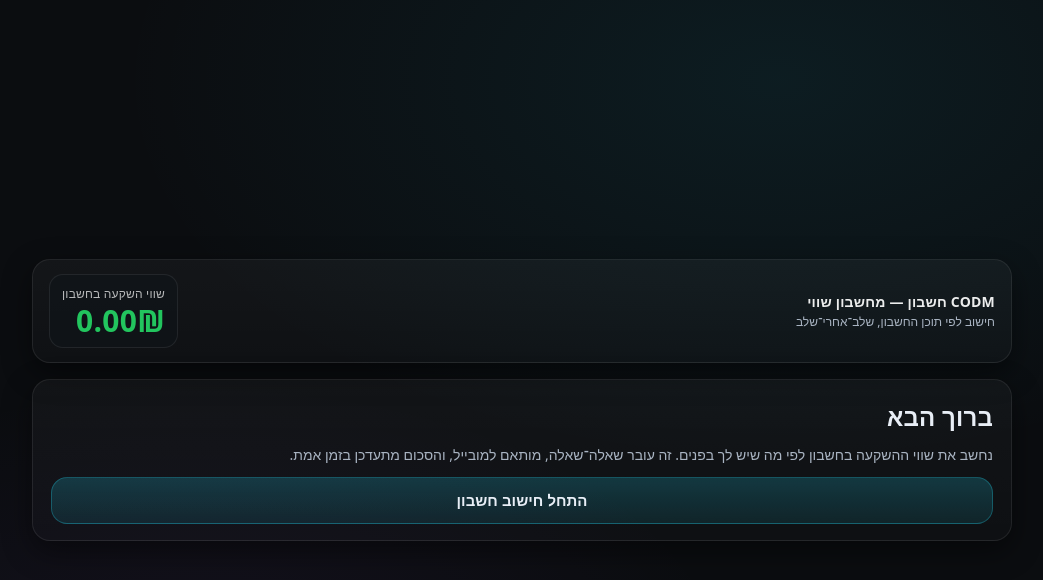
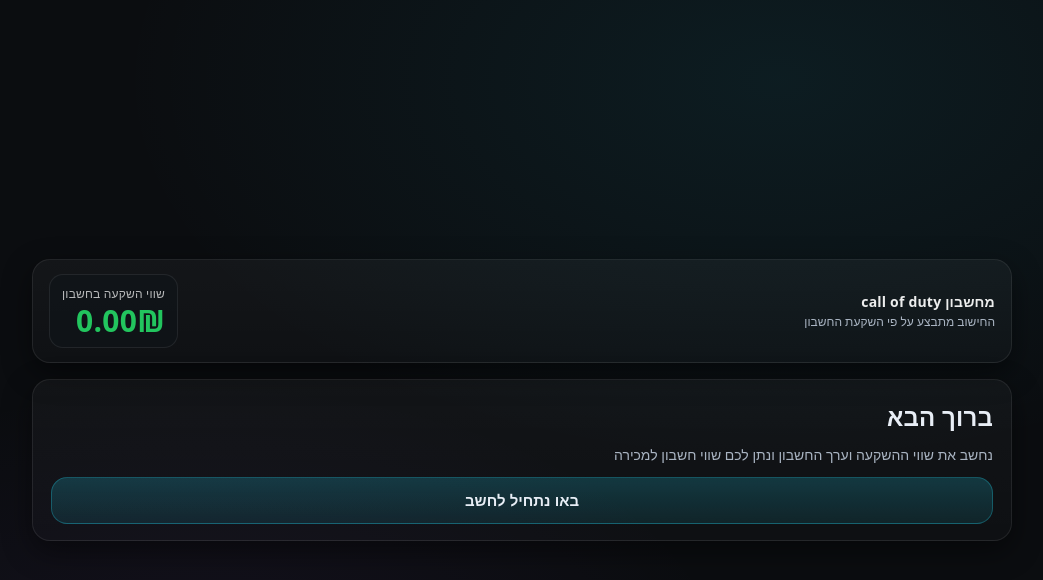
Before and after one commit to chaim111404/call-of-duty-moble, a website: page index.html in a window 1280 px wide. Shown: the whole page, without its empty margins (118-1161 px from the left). Drawn offline with Linux system fonts and the light colour scheme.

Commit message:
שינוי ניסוח טקסט

```diff
--- a/index.html
+++ b/index.html
@@ -424,8 +424,8 @@
 
       <div class="topbar">
         <div class="brand">
-          <b>CODM חשבון — מחשבון שווי</b>
-          <span>חישוב לפי תוכן החשבון, שלב־אחרי־שלב</span>
+          <b>מחשבון call of duty</b>
+          <span>החישוב מתבצע על פי השקעת החשבון</span>
         </div>
 
         <div class="moneyBox" aria-live="polite">
@@ -441,10 +441,9 @@
           <section class="welcome" id="welcome">
             <h1>ברוך הבא</h1>
             <p>
-              נחשב את שווי ההשקעה בחשבון לפי מה שיש לך בפנים.
-              זה עובר שאלה־שאלה, מותאם למובייל, והסכום מתעדכן בזמן אמת.
+              נחשב את שווי ההשקעה וערך החשבון ונתן לכם שווי חשבון למכירה
             </p>
-            <button class="primaryBtn" id="startBtn">התחל חישוב חשבון</button>
+            <button class="primaryBtn" id="startBtn">באו נתחיל לחשב</button>
           </section>
 
           <!-- STEPS CONTAINER -->
```
